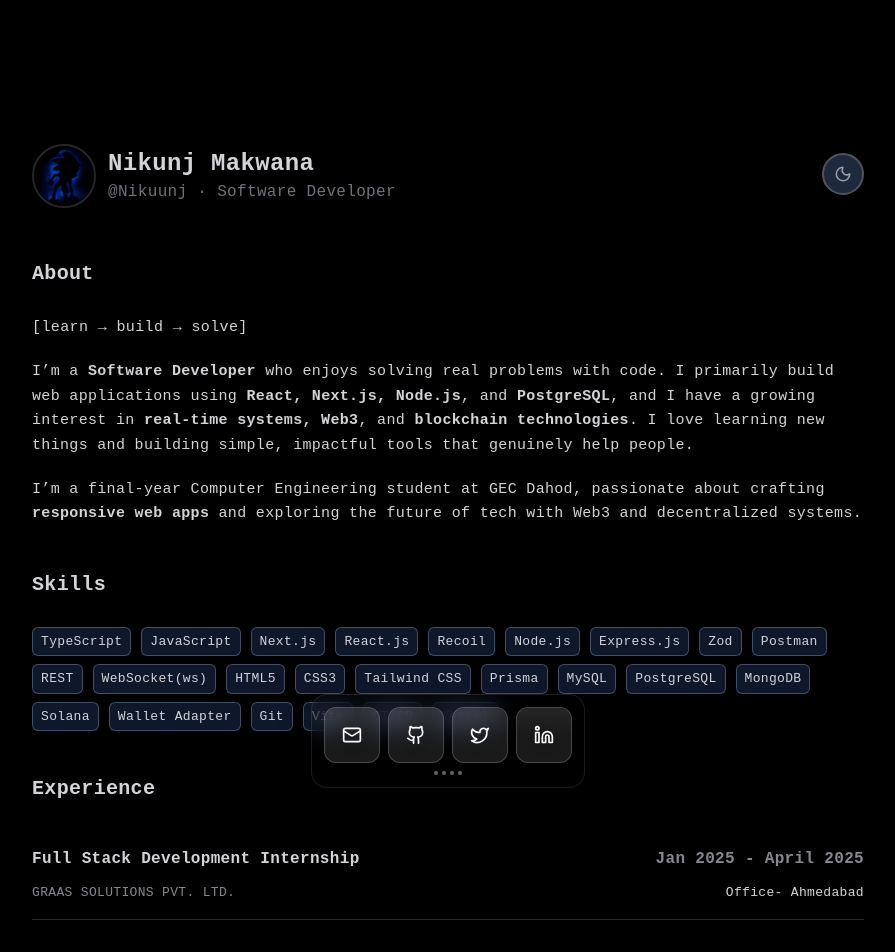
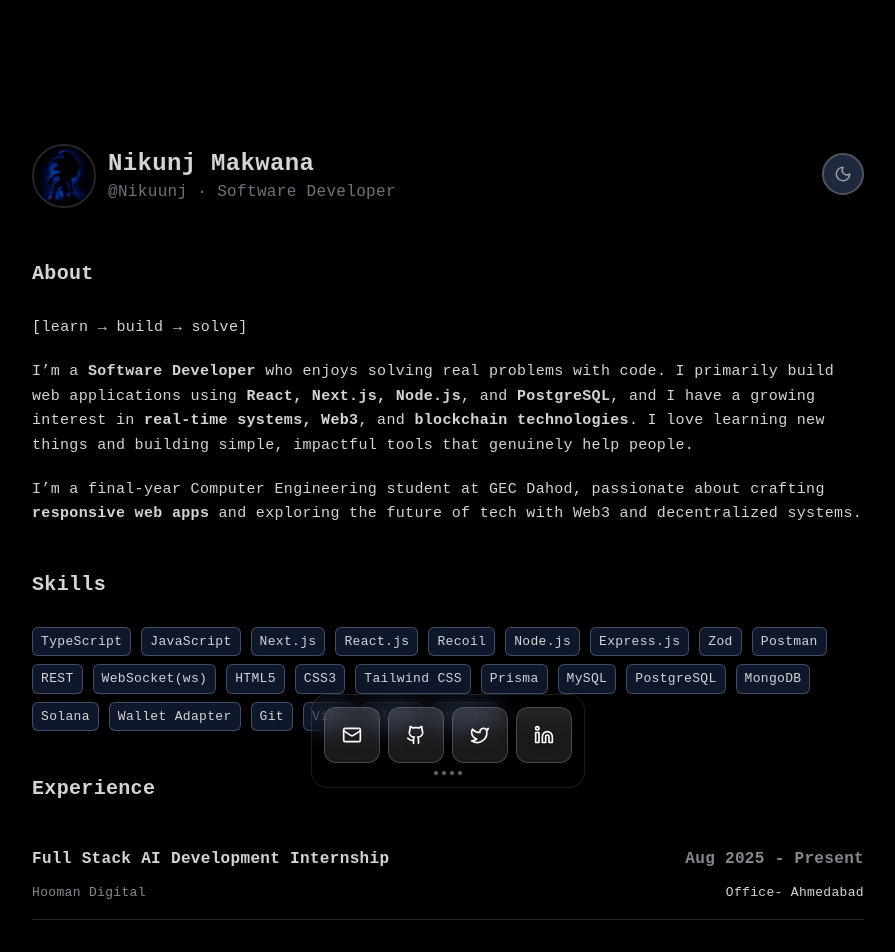
Before and after one commit to Nikuunj/Portfolio, a Next.js app: page / in a window 1280 px wide. Shown: the top 952 px of the page, without its empty margins (192-1087 px from the left). Built offline with nearby package versions, Linux system fonts and the light colour scheme; a web font is replaced by a local one.

Commit message:
update: experiences

```diff
--- a/data/experiences.ts
+++ b/data/experiences.ts
@@ -1,4 +1,11 @@
 export const experiences  = [
+     {
+          domain: 'Full Stack AI Development Internship',
+          company: 'hooman digital',
+          to: 'Aug 2025',
+          from: 'Present',
+          place: 'Office- Ahmedabad'
+     },
      {
           domain: 'Full Stack Development Internship',
           company: ' GRAAS SOLUTIONS PVT. LTD.',
```
